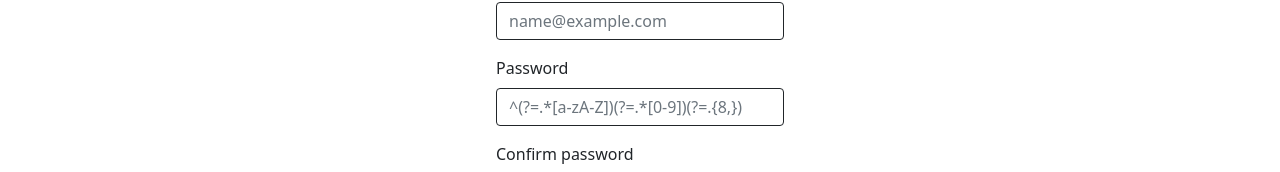
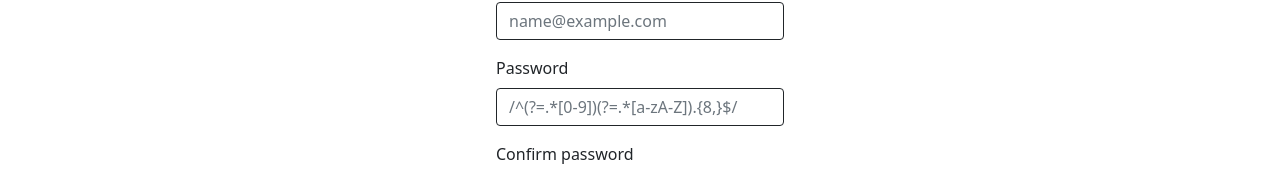
Before and after one commit to rba1aji/restoview, a React (Create React App) app: page /auth/register in a window 1280 px wide. Shown: the part 230-402 px from the top of the page. Built offline with nearby package versions, Linux system fonts and the light colour scheme.

Commit message:
password regex updated

```diff
--- a/src/pages/Authentication/Login.js
+++ b/src/pages/Authentication/Login.js
@@ -4,7 +4,7 @@ import { Card, Row, Col, Button, Form } from 'react-bootstrap';
 export default function Login() {
   const [email, setEmail] = useState('');
   const [password, setPassword] = useState('');
-  const regEx = '^(?=.*[a-zA-Z])(?=.*[0-9])(?=.{8,})';
+  const regEx = /^(?=.*[0-9])(?=.*[a-zA-Z]).{8,}$/;
 
   function HandleLogin(e) {
     // e.preventDefault();
@@ -40,7 +40,7 @@ export default function Login() {
           <Form.Control
             className="border-dark"
             type="password"
-            placeholder="^(?=.*[a-zA-Z])(?=.*[0-9])(?=.{8,})"
+            placeholder="/^(?=.*[0-9])(?=.*[a-zA-Z]).{8,}$/"
             onChange={(e) => {
               setPassword(e.target.value);
             }}
--- a/src/pages/Authentication/Signup.js
+++ b/src/pages/Authentication/Signup.js
@@ -6,7 +6,7 @@ export default function Register() {
   const [email, setEmail] = useState('');
   const [password, setPassword] = useState('');
   const [confirmpassword, setConfirmPassword] = useState('');
-  const regEx = '^(?=.*[a-zA-Z])(?=.*[0-9])(?=.{8,})';
+  const regEx = '/^(?=.*[0-9])(?=.*[a-zA-Z]).{8,}$/';
 
   function HandleLogin(e) {
     // e.preventDefault();
@@ -44,7 +44,7 @@ export default function Register() {
           <Form.Control
             className="border-dark"
             type="password"
-            placeholder="^(?=.*[a-zA-Z])(?=.*[0-9])(?=.{8,})"
+            placeholder="/^(?=.*[0-9])(?=.*[a-zA-Z]).{8,}$/"
             onChange={(e) => {
               setPassword(e.target.value);
             }}
```
